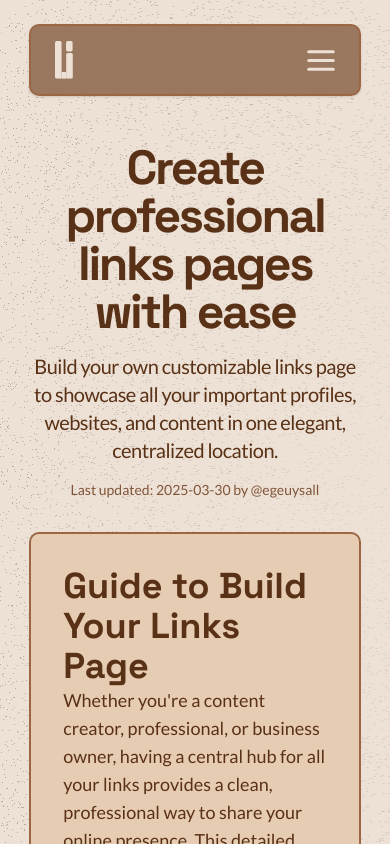
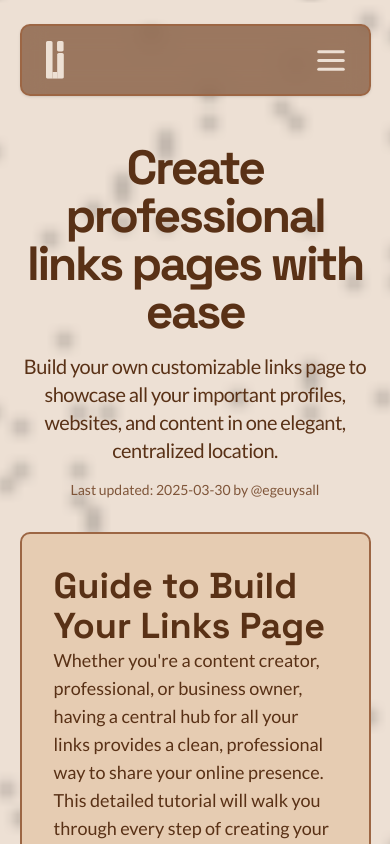
Before and after one commit to egeuysall/links, a Next.js app in the folder links/: page /docs/getting-started in a window 390 px wide. Shown: the top 844 px of the page. Built offline with nearby package versions, Linux system fonts and the light colour scheme.

Commit message:
Update globals.css

```diff
--- a/links/app/globals.css
+++ b/links/app/globals.css
@@ -11,17 +11,34 @@
     @apply box-border;
   }
 
+  html {
+    /* Prevent horizontal scrolling */
+    @apply overflow-x-hidden;
+    width: 100%;
+  }
+
   body {
     @apply bg-background text-foreground;
-    @apply bg-[#EDE0D4] bg-[url("/images/texture.svg")];
-    /* DEBUGGED: Changed overflow-hidden to overflow-scroll to enable scrolling */
-    @apply h-screen w-screen overflow-scroll;
+
+    /* SOLUTION: Fixed background image handling for mobile */
+    /* Use background-size: cover to prevent overflow */
+    /* Background position center to keep it centered */
+    @apply bg-[#EDE0D4] bg-cover bg-center bg-no-repeat;
+    background-image: url("/images/texture.svg");
+
+    /* Enable vertical scrolling, prevent horizontal scrolling */
+    @apply h-auto min-h-screen w-full overflow-y-auto overflow-x-hidden;
+
+    /* Add this to ensure content stays within the viewport width */
+    max-width: 100vw;
+    position: relative;
   }
 
-  /* DEBUG: Adding a special debug class for testing scrolling behavior */
-  .debug-scroll {
-    border: 2px solid red;
-    @apply overflow-scroll;
+  /* Wrapper to contain all content and prevent overflow */
+  .page-container {
+    @apply w-full overflow-x-hidden;
+    position: relative;
+    max-width: 100%;
   }
 }
 
@@ -186,3 +203,18 @@ code {
   --color-sidebar-border: var(--sidebar-border);
   --color-sidebar-ring: var(--sidebar-ring);
 }
+
+/* Mobile specific fixes */
+@media (max-width: 640px) {
+  /* Additional mobile fixes to prevent overflow */
+  body, html {
+    overflow-x: hidden;
+    width: 100%;
+  }
+
+  .w-\[85vw\] {
+    /* Ensure this doesn't cause horizontal overflow */
+    width: 90% !important;
+    max-width: 90%;
+  }
+}
```
